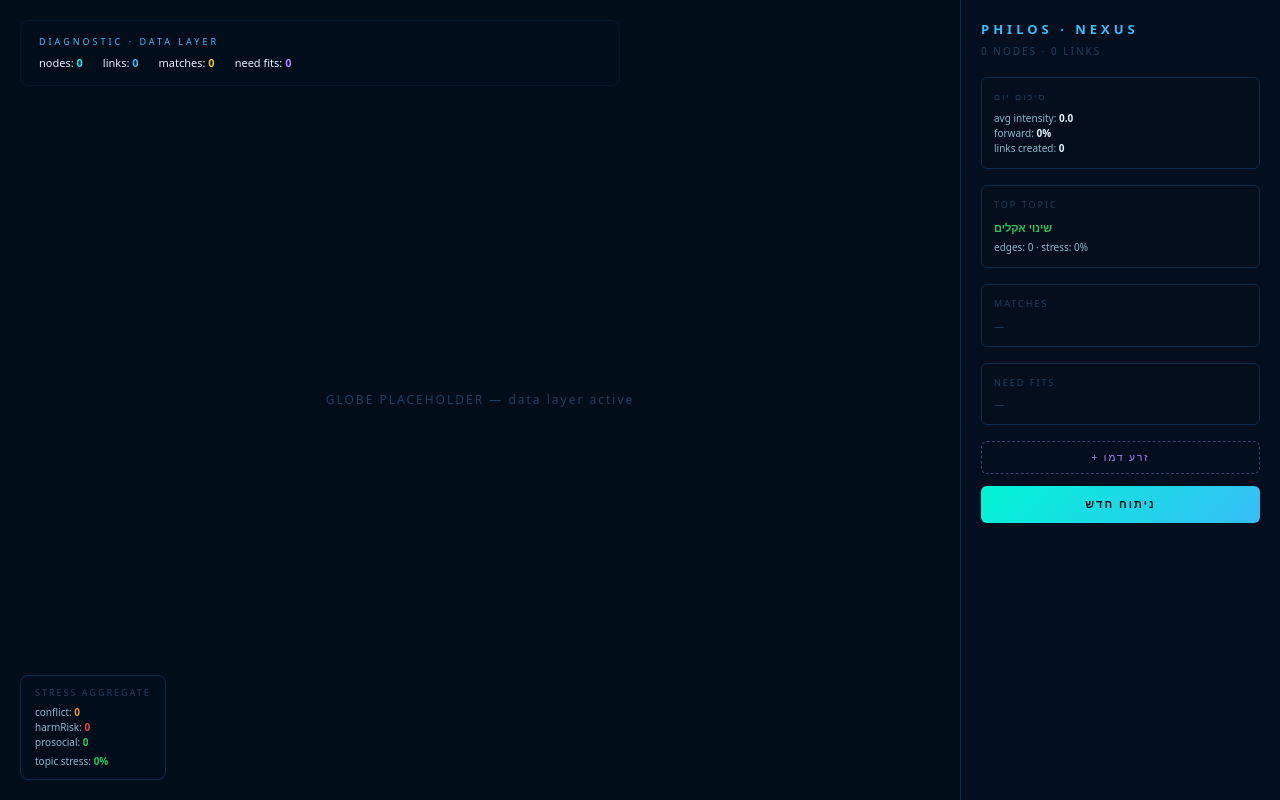
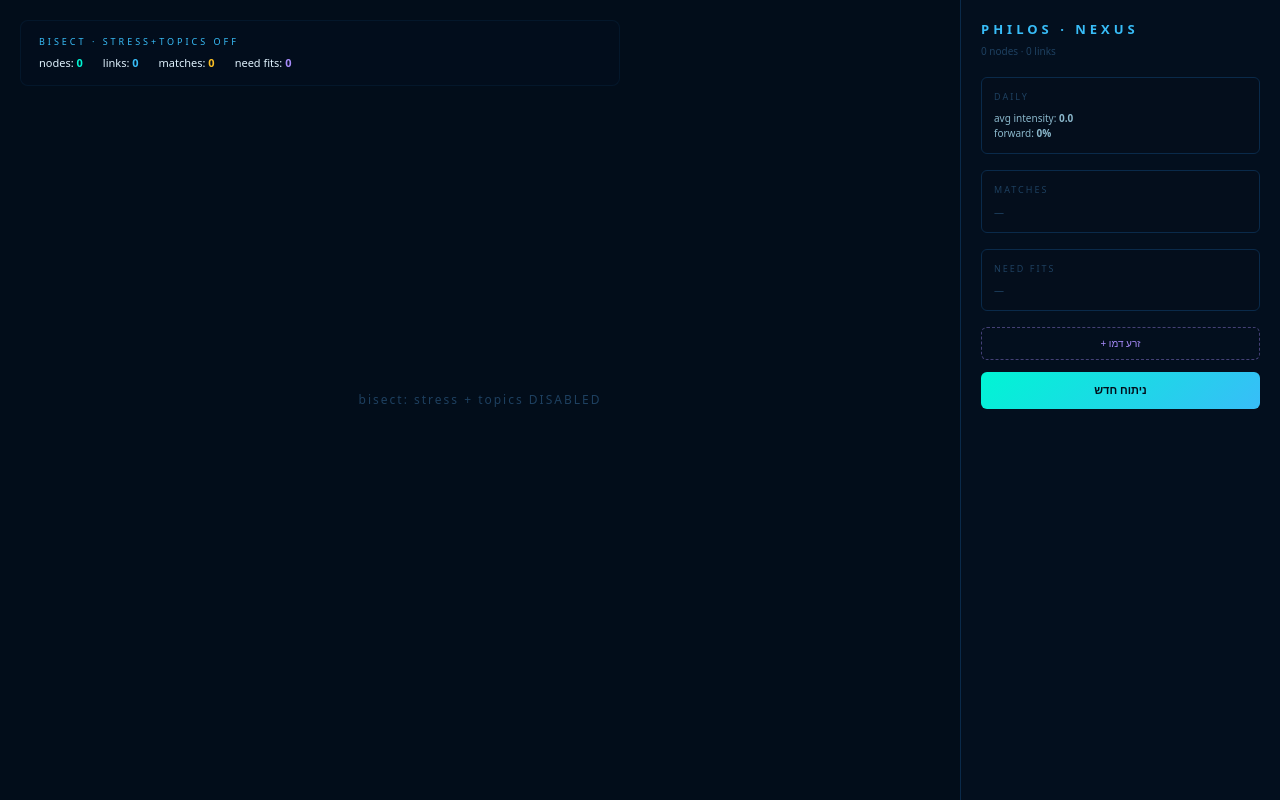
Before and after one commit to roeik18-dotcom/-nexus-globe, a Next.js app: page /nexus in a window 1280 px wide. Built offline with nearby package versions, Linux system fonts and the light colour scheme.

Commit message:
diagnostic: bisect - stress.ts and topics.ts disabled

```diff
--- a/app/nexus/page.tsx
+++ b/app/nexus/page.tsx
@@ -1,6 +1,6 @@
 "use client";
 
-// diagnostic step 2: data layer only — no react-globe.gl, no WebGL canvas
+// diagnostic step 2b: bisect — stress.ts and topics.ts removed
 
 import { useEffect, useMemo, useState } from "react";
 import { loadNodes, buildLinks, type UserNode } from "../lib/philos";
@@ -8,46 +8,36 @@ import { loadProfile } from "../lib/profile";
 import { computeDailySummary } from "../lib/daily";
 import { computeMatches } from "../lib/match";
 import { computeNeedFits } from "../lib/need";
-import { aggregateStress } from "../lib/stress";
-import { SEED_TOPICS, loadStances, computeEdges, systemStress } from "../lib/topics";
+// import { aggregateStress } from "../lib/stress";       // DISABLED
+// import { ... } from "../lib/topics";                    // DISABLED
 import { generateSeedNodes } from "../lib/seed";
 
 export default function Page() {
   const [allNodes, setAllNodes] = useState<UserNode[]>([]);
   const [profile,  setProfile]  = useState<ReturnType<typeof loadProfile>>(null);
-  const [stances,  setStances]  = useState<ReturnType<typeof loadStances>>([]);
 
   useEffect(() => {
     setAllNodes(loadNodes());
     setProfile(loadProfile());
-    setStances(loadStances());
   }, []);
 
-  const links       = useMemo(() => buildLinks(allNodes), [allNodes]);
-  const daily       = useMemo(() => computeDailySummary(allNodes), [allNodes]);
-  const matches     = useMemo(() => computeMatches(allNodes, profile).slice(0, 3), [allNodes, profile]);
-  const needFits    = useMemo(() => computeNeedFits(allNodes).slice(0, 3), [allNodes]);
-  const stressAgg   = useMemo(() => aggregateStress(allNodes), [allNodes]);
-  const topTopic    = SEED_TOPICS[0];
-  const topicEdges  = useMemo(() => computeEdges(topTopic, stances), [stances]);
-  const topicStress = useMemo(() => systemStress(topicEdges), [topicEdges]);
+  const links    = useMemo(() => buildLinks(allNodes), [allNodes]);
+  const daily    = useMemo(() => computeDailySummary(allNodes), [allNodes]);
+  const matches  = useMemo(() => computeMatches(allNodes, profile).slice(0, 3), [allNodes, profile]);
+  const needFits = useMemo(() => computeNeedFits(allNodes).slice(0, 3), [allNodes]);
 
   return (
     <div style={{ display: "flex", width: "100vw", height: "100vh", background: "#020d1a", color: "#e0f2fe", fontFamily: "system-ui, sans-serif" }}>
+      <div style={{ flex: 1, position: "relative", display: "grid", placeItems: "center" }}>
+        <div style={{ color: "#1e4060", fontSize: 12, letterSpacing: 2 }}>bisect: stress + topics DISABLED</div>
 
-      {/* ── Main area ── */}
-      <div style={{ flex: 1, position: "relative", display: "grid", placeItems: "center" }}>
-        <div style={{ color: "#1e4060", fontSize: 12, letterSpacing: 2 }}>GLOBE PLACEHOLDER — data layer active</div>
-
-        {/* Top overlay */}
         <div style={{
           position: "absolute", top: 20, left: 20, right: 340, zIndex: 5,
           background: "rgba(3,15,30,0.85)", border: "1px solid #0a2a4a55",
-          backdropFilter: "blur(8px)", borderRadius: 8, padding: "14px 18px",
-          pointerEvents: "none",
+          borderRadius: 8, padding: "14px 18px", pointerEvents: "none",
         }}>
           <div style={{ fontSize: 9, letterSpacing: 3, color: "#38bdf8", textTransform: "uppercase", marginBottom: 6 }}>
-            diagnostic · data layer
+            bisect · stress+topics off
           </div>
           <div style={{ display: "flex", gap: 20, fontSize: 11 }}>
             <span>nodes: <b style={{ color: "#00f5d4" }}>{allNodes.length}</b></span>
@@ -56,98 +46,40 @@ export default function Page() {
             <span>need fits: <b style={{ color: "#a78bfa" }}>{needFits.length}</b></span>
           </div>
         </div>
-
-        {/* Bottom-left: stress summary */}
-        <div style={{
-          position: "absolute", bottom: 20, left: 20, zIndex: 5,
-          background: "rgba(3,15,30,0.85)", border: "1px solid #0a2a4a",
-          backdropFilter: "blur(8px)", borderRadius: 8, padding: "10px 14px",
-        }}>
-          <div style={{ fontSize: 9, color: "#1e4060", letterSpacing: 2, textTransform: "uppercase", marginBottom: 6 }}>Stress aggregate</div>
-          <div style={{ fontSize: 10, color: "#8bb8cc" }}>conflict: <b style={{ color: "#fb923c" }}>{stressAgg.average.conflict}</b></div>
-          <div style={{ fontSize: 10, color: "#8bb8cc" }}>harmRisk: <b style={{ color: "#ef4444" }}>{stressAgg.average.harmRisk}</b></div>
-          <div style={{ fontSize: 10, color: "#8bb8cc" }}>prosocial: <b style={{ color: "#22c55e" }}>{stressAgg.average.prosocialValue}</b></div>
-          <div style={{ fontSize: 10, color: "#8bb8cc", marginTop: 4 }}>topic stress: <b style={{ color: topicStress > 0.5 ? "#ef4444" : "#22c55e" }}>{(topicStress * 100).toFixed(0)}%</b></div>
-        </div>
       </div>
 
-      {/* ── Side panel ── */}
       <div style={{ width: 320, background: "#030f1e", borderLeft: "1px solid #0a2a4a", padding: 20, overflowY: "auto" }}>
-        <div style={{ fontSize: 13, letterSpacing: 4, color: "#38bdf8", fontWeight: 700, marginBottom: 4 }}>
-          PHILOS · NEXUS
-        </div>
-        <div style={{ fontSize: 10, color: "#1e4060", letterSpacing: 2, textTransform: "uppercase", marginBottom: 18 }}>
-          {allNodes.length} nodes · {links.length} links
+        <div style={{ fontSize: 13, letterSpacing: 4, color: "#38bdf8", fontWeight: 700, marginBottom: 4 }}>PHILOS · NEXUS</div>
+        <div style={{ fontSize: 10, color: "#1e4060", marginBottom: 18 }}>{allNodes.length} nodes · {links.length} links</div>
+
+        <div style={{ padding: 12, border: "1px solid #0a2a4a", borderRadius: 6, background: "#040e1c", marginBottom: 16 }}>
+          <div style={{ fontSize: 9, color: "#1e4060", letterSpacing: 2, textTransform: "uppercase", marginBottom: 8 }}>daily</div>
+          <div style={{ fontSize: 10, color: "#8bb8cc" }}>avg intensity: <b>{daily.avgIntensity.toFixed(1)}</b></div>
+          <div style={{ fontSize: 10, color: "#8bb8cc" }}>forward: <b>{Math.round(daily.forwardRatio * 100)}%</b></div>
         </div>
 
-        {/* Daily summary */}
         <div style={{ padding: 12, border: "1px solid #0a2a4a", borderRadius: 6, background: "#040e1c", marginBottom: 16 }}>
-          <div style={{ fontSize: 9, color: "#1e4060", letterSpacing: 2, textTransform: "uppercase", marginBottom: 8 }}>סיכום יום</div>
-          <div style={{ fontSize: 10, color: "#8bb8cc" }}>avg intensity: <b style={{ color: "#e0f2fe" }}>{daily.avgIntensity.toFixed(1)}</b></div>
-          <div style={{ fontSize: 10, color: "#8bb8cc" }}>forward: <b style={{ color: "#e0f2fe" }}>{Math.round(daily.forwardRatio * 100)}%</b></div>
-          <div style={{ fontSize: 10, color: "#8bb8cc" }}>links created: <b style={{ color: "#e0f2fe" }}>{daily.linksCreated}</b></div>
-        </div>
-
-        {/* Top topic */}
-        <div style={{ padding: 12, border: "1px solid #0a2a4a", borderRadius: 6, background: "#040e1c", marginBottom: 16 }}>
-          <div style={{ fontSize: 9, color: "#1e4060", letterSpacing: 2, textTransform: "uppercase", marginBottom: 8 }}>Top topic</div>
-          <div style={{ fontSize: 11, color: topTopic.color, fontWeight: 700 }}>{topTopic.title}</div>
-          <div style={{ fontSize: 10, color: "#8bb8cc", marginTop: 4 }}>edges: {topicEdges.length} · stress: {(topicStress * 100).toFixed(0)}%</div>
-        </div>
-
-        {/* Matches */}
-        <div style={{ padding: 12, border: "1px solid #0a2a4a", borderRadius: 6, background: "#040e1c", marginBottom: 16 }}>
-          <div style={{ fontSize: 9, color: "#1e4060", letterSpacing: 2, textTransform: "uppercase", marginBottom: 8 }}>Matches</div>
+          <div style={{ fontSize: 9, color: "#1e4060", letterSpacing: 2, textTransform: "uppercase", marginBottom: 8 }}>matches</div>
           {matches.length === 0
             ? <div style={{ fontSize: 10, color: "#1e4060" }}>—</div>
-            : matches.map((m, i) => (
-              <div key={i} style={{ fontSize: 10, color: "#8bb8cc", marginBottom: 4 }}>
-                {m.a.name} ↔ {m.b.name} · <b style={{ color: "#fbbf24" }}>{m.urgency}</b>
-              </div>
-            ))
+            : matches.map((m, i) => <div key={i} style={{ fontSize: 10, color: "#8bb8cc", marginBottom: 4 }}>{m.a.name} ↔ {m.b.name}</div>)
           }
         </div>
 
-        {/* Need fits */}
         <div style={{ padding: 12, border: "1px solid #0a2a4a", borderRadius: 6, background: "#040e1c", marginBottom: 16 }}>
-          <div style={{ fontSize: 9, color: "#1e4060", letterSpacing: 2, textTransform: "uppercase", marginBottom: 8 }}>Need fits</div>
+          <div style={{ fontSize: 9, color: "#1e4060", letterSpacing: 2, textTransform: "uppercase", marginBottom: 8 }}>need fits</div>
           {needFits.length === 0
             ? <div style={{ fontSize: 10, color: "#1e4060" }}>—</div>
-            : needFits.map((f, i) => (
-              <div key={i} style={{ fontSize: 10, color: "#8bb8cc", marginBottom: 4 }}>
-                {f.a.name} ↔ {f.b.name} · <b style={{ color: "#a78bfa" }}>{f.bidirectional ? "הדדי" : "חד-צדדי"}</b>
-              </div>
-            ))
+            : needFits.map((f, i) => <div key={i} style={{ fontSize: 10, color: "#8bb8cc", marginBottom: 4 }}>{f.a.name} ↔ {f.b.name}</div>)
           }
         </div>
 
-        {/* Seed button */}
         <button
-          onClick={() => {
-            generateSeedNodes().forEach(n => {
-              import("../lib/philos").then(({ saveNode }) => saveNode(n));
-            });
-            setTimeout(() => setAllNodes(loadNodes()), 50);
-          }}
-          style={{
-            width: "100%", padding: "8px 10px", fontSize: 10, letterSpacing: 2,
-            color: "#a78bfa", background: "transparent",
-            border: "1px dashed #a78bfa66", borderRadius: 6, cursor: "pointer",
-          }}
-        >
-          + זרע דמו
-        </button>
-
+          onClick={() => { generateSeedNodes().forEach(n => { import("../lib/philos").then(({ saveNode }) => saveNode(n)); }); setTimeout(() => setAllNodes(loadNodes()), 50); }}
+          style={{ width: "100%", padding: "8px 10px", fontSize: 10, color: "#a78bfa", background: "transparent", border: "1px dashed #a78bfa66", borderRadius: 6, cursor: "pointer" }}
+        >+ זרע דמו</button>
         <div style={{ marginTop: 12 }}>
-          <a href="/" style={{
-            display: "block", textAlign: "center",
-            padding: "10px 12px", fontSize: 11, letterSpacing: 2,
-            color: "#020d1a", fontWeight: 700,
-            background: "linear-gradient(135deg,#00f5d4,#38bdf8)",
-            borderRadius: 6, textDecoration: "none",
-          }}>
-            ניתוח חדש
-          </a>
+          <a href="/" style={{ display: "block", textAlign: "center", padding: "10px 12px", fontSize: 11, color: "#020d1a", fontWeight: 700, background: "linear-gradient(135deg,#00f5d4,#38bdf8)", borderRadius: 6, textDecoration: "none" }}>ניתוח חדש</a>
         </div>
       </div>
     </div>
```
